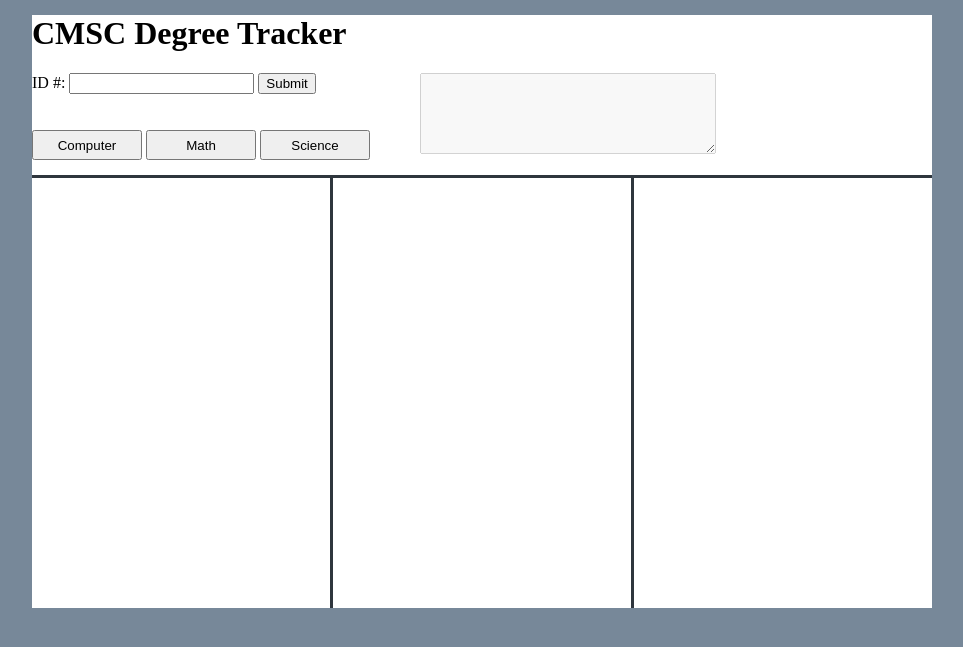
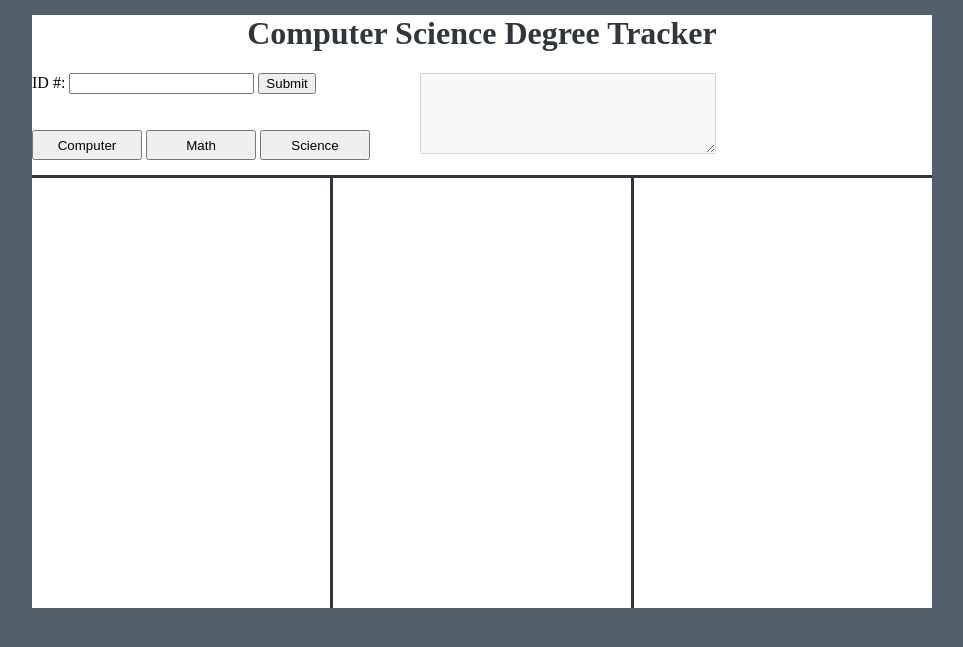
Before and after one commit to vkonen1/cmsc433, a PHP site: page / in a window 1280 px wide. Shown: the top 647 px of the page, without its empty margins (158-1121 px from the left). Run offline with PHP 8.4, Linux system fonts and the light colour scheme; data comes from the database, SQL or seed files in the repository.

Commit message:
More style updates; Implemented javascript functionality for scrolling through items; No documentation; Scroll memory not yet implemented;

```diff
--- a/css/index.css
+++ b/css/index.css
@@ -1,5 +1,5 @@
 html {
-	background-color: #778899;
+	background-color: #535f6b;
 }
 body {
 	background-color: white;
@@ -9,6 +9,8 @@ body {
 
 h1 {
 	margin-top: 0;
+	color: #2f363d;
+	text-align: center;
 }
 
 #global-warning {
@@ -18,7 +20,7 @@ h1 {
 	height: 50px;
 	width: 30%;
 
-	background-color: #778899;
+	background-color: white;
 	color: red;
 }
 
@@ -65,13 +67,16 @@ h1 {
 	border-right: none;
 }
 
+.course-select {
+	position: relative;
+}
+
 .course-item {
 	height: 55px;
 	margin: 0 0 15px 0;
 	padding: 5px;
 
-	background-color: #778899;
-	color: #2f363d;
+	background-color: #9fabb7;
 
 	text-align: center;
 	font-size: 14px;
@@ -82,8 +87,12 @@ h1 {
 .course-item:last-child {
 	margin: 0;
 }
+.course-item:hover {
+	cursor: pointer;
+}
 .course-item > p {
 	display: table-cell;
+	color: #2f363d;
 	height: 55px;
 	width: 268px;
 	text-align: center;
--- a/html/index.html.php
+++ b/html/index.html.php
@@ -1,15 +1,16 @@
 <!DOCTYPE html>
 <html>
 	<head>
-		<title>CMSC Degree Tracker</title>
+		<title>Computer Science Degree Tracker</title>
 		<link rel="stylesheet" href="css/index.css">
 		<!-- get the encoded json from php for javascript -->
 		<script type="text/javascript">var courses_json = <?php echo($courses_json); ?>;</script>
 		<script type="text/javascript" src="js/courses.js"></script>
+		<script type="text/javascript" src="js/tab-content.js"></script>
 	</head>
 
 	<body>
-		<h1>CMSC Degree Tracker</h1>
+		<h1>Computer Science Degree Tracker</h1>
 
 		<div id="global-warning" style="display: none" onmouseover="toggleGlobalWarning(false)"></div>
 
@@ -36,43 +37,43 @@
 			<!-- Computer Science -->
 			<div id="cmsc-tab" class="tab">
 				<div class="course-section">
-					<div id="cmsc-available" class="course-select"></div>
+					<div id="cmsc-available" class="course-select cmsc-select"></div>
 				</div>
 
 				<div class="course-section">
-					<div id="cmsc-taken" class="course-select"></div>
+					<div id="cmsc-taken" class="course-select cmsc-select"></div>
 				</div>
 
 				<div class="course-section">
-					<div id="cmsc-options" class="course-select"></div>
+					<div id="cmsc-options" class="course-select cmsc-select"></div>
 				</div>
 			</div>
 			<!-- Math -->
 			<div id="math-tab" class="tab" style="display: none;">
 				<div class="course-section">
-					<div id="math-available" class="course-select"></div>
+					<div id="math-available" class="course-select math-select"></div>
 				</div>
 
 				<div class="course-section">
-					<div id="math-taken" class="course-select"></div>
+					<div id="math-taken" class="course-select math-select"></div>
 				</div>
 
 				<div class="course-section">
-					<div id="math-options" class="course-select"></div>
+					<div id="math-options" class="course-select math-select"></div>
 				</div>
 			</div>
 			<!-- Science -->
 			<div id="sci-tab" class="tab" style="display: none;">
 				<div class="course-section">
-					<div id="sci-available" class="course-select"></div>
+					<div id="sci-available" class="course-select sci-select"></div>
 				</div>
 
 				<div class="course-section">
-					<div id="sci-taken" class="course-select"></div>
+					<div id="sci-taken" class="course-select sci-select"></div>
 				</div>
 
 				<div class="course-section">
-					<div id="sci-options" class="course-select"></div>
+					<div id="sci-options" class="course-select sci-select"></div>
 				</div>
 			</div>
 		</div>
--- a/js/courses.js
+++ b/js/courses.js
@@ -84,6 +84,8 @@ function init() {
 
 	//update the html for all course types
 	updateAllSelections();
+
+	initTabContent();
 }
 
 /*
@@ -411,6 +413,8 @@ function updateSelections(type) {
 	available_select.innerHTML = available_select_content;
 	taken_select.innerHTML = taken_select_content;
 	options_select.innerHTML = options_select_content;
+
+	adjustScrollContent(type);
 }
 
 /*
--- /dev/null
+++ b/js/tab-content.js
@@ -0,0 +1,78 @@
+var start_top;
+var scroll_rate = 20;
+
+function initTabContent() {
+	start_top = document.getElementById("cmsc-available").offsetTop;
+
+	document.getElementById("cmsc-available").addEventListener("wheel", function(event) {
+		scrollTabContent(event, "cmsc-available");
+	});
+	document.getElementById("cmsc-taken").addEventListener("wheel", function(event) {
+		scrollTabContent(event, "cmsc-taken");
+	});
+	document.getElementById("cmsc-options").addEventListener("wheel", function(event) {
+		scrollTabContent(event, "cmsc-options");
+	});
+
+	document.getElementById("math-available").addEventListener("wheel", function(event) {
+		scrollTabContent(event, "math-available");
+	});
+	document.getElementById("math-taken").addEventListener("wheel", function(event) {
+		scrollTabContent(event, "math-taken");
+	});
+	document.getElementById("math-options").addEventListener("wheel", function(event) {
+		scrollTabContent(event, "math-options");
+	});
+
+	document.getElementById("sci-available").addEventListener("wheel", function(event) {
+		scrollTabContent(event, "sci-available");
+	});
+	document.getElementById("sci-taken").addEventListener("wheel", function(event) {
+		scrollTabContent(event, "sci-taken");
+	});
+	document.getElementById("sci-options").addEventListener("wheel", function(event) {
+		scrollTabContent(event, "sci-options");
+	});
+}
+
+function scrollTabContent(event, id) {
+	var selection = document.getElementById(id);
+	var height = selection.offsetHeight;
+	var top = selection.offsetTop - start_top;
+
+	var normal_delta = event.deltaY / event.deltaY;
+	if (event.deltaY < 0) {
+		normal_delta *= (-1);
+	}
+
+	var reverse_delta = normal_delta * (-1);
+
+	var scroll_dist = reverse_delta * scroll_rate;
+
+	var scroll = top + scroll_dist;
+
+	if (scroll <= 0 && scroll > ((height * (-1)) + 385)) {
+		selection.style.top = scroll + "px";
+	}
+
+}
+
+function adjustScrollContent(type) {
+	var selections = document.getElementsByClassName(type + "-select");
+
+	for (var i = 0; i < selections.length; i++) {
+		var height = selections[i].offsetHeight;
+		var top = selections[i].offsetTop - start_top;
+
+		if (top < (height * (-1)) + 400) {
+			top = (height * (-1)) + 400;
+		}
+
+		if (top > 0) {
+			top = 0;
+		}
+
+		selections[i].style.top = top + "px";
+	}
+
+}
```
